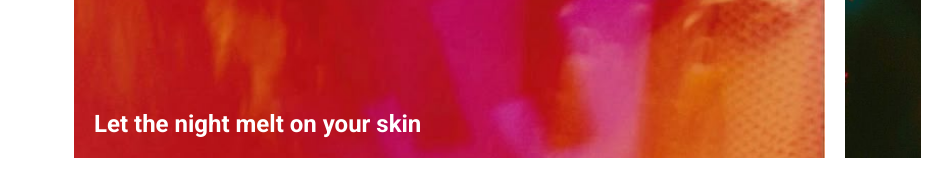
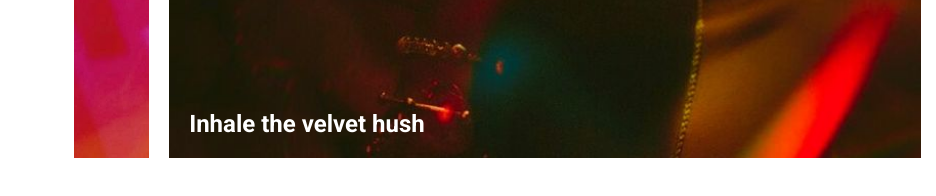
Before and after one commit to za-h-ra/expanding-cards, a plain HTML site: page index.html in a window 1280 px wide. Both pictures are taken after a click on the element "Inhale the velvet hush". Shown: the part 602-798 px from the top of the page, 0-936 px from the left. Drawn offline with Linux system fonts and the light colour scheme; grey boxes are pictures that could not be loaded.

Commit message:
[WIP] JS + CSS

```diff
--- a/script.js
+++ b/script.js
@@ -1,14 +1,14 @@
-// const panels = document.querySelectorAll('.panel');
+const panels = document.querySelectorAll('.panel');
 
-// const removeActiveClasses = () => {
-//   panels.forEach((panel) => {
-//     panel.classList.remove('active');
-//   });
-// };
+const removeActiveClasses = () => {
+  panels.forEach((panel) => {
+    panel.classList.remove('active');
+  });
+};
 
-// panels.forEach((panel) => {
-//   panel.addEventListener('click', () => {
-//     removeActiveClasses();
-//     panel.classList.add('active');
-//   });
-// });
+panels.forEach((panel) => {
+  panel.addEventListener('click', () => {
+    removeActiveClasses();
+    panel.classList.add('active');
+  });
+});
--- a/style.css
+++ b/style.css
@@ -48,6 +48,7 @@ body {
 
 .panel.active h3 {
   opacity: 1;
+  transition: opacity 0.3s ease-in 0.4s;
 }
 
 @media (max-width: 500px) {
```
